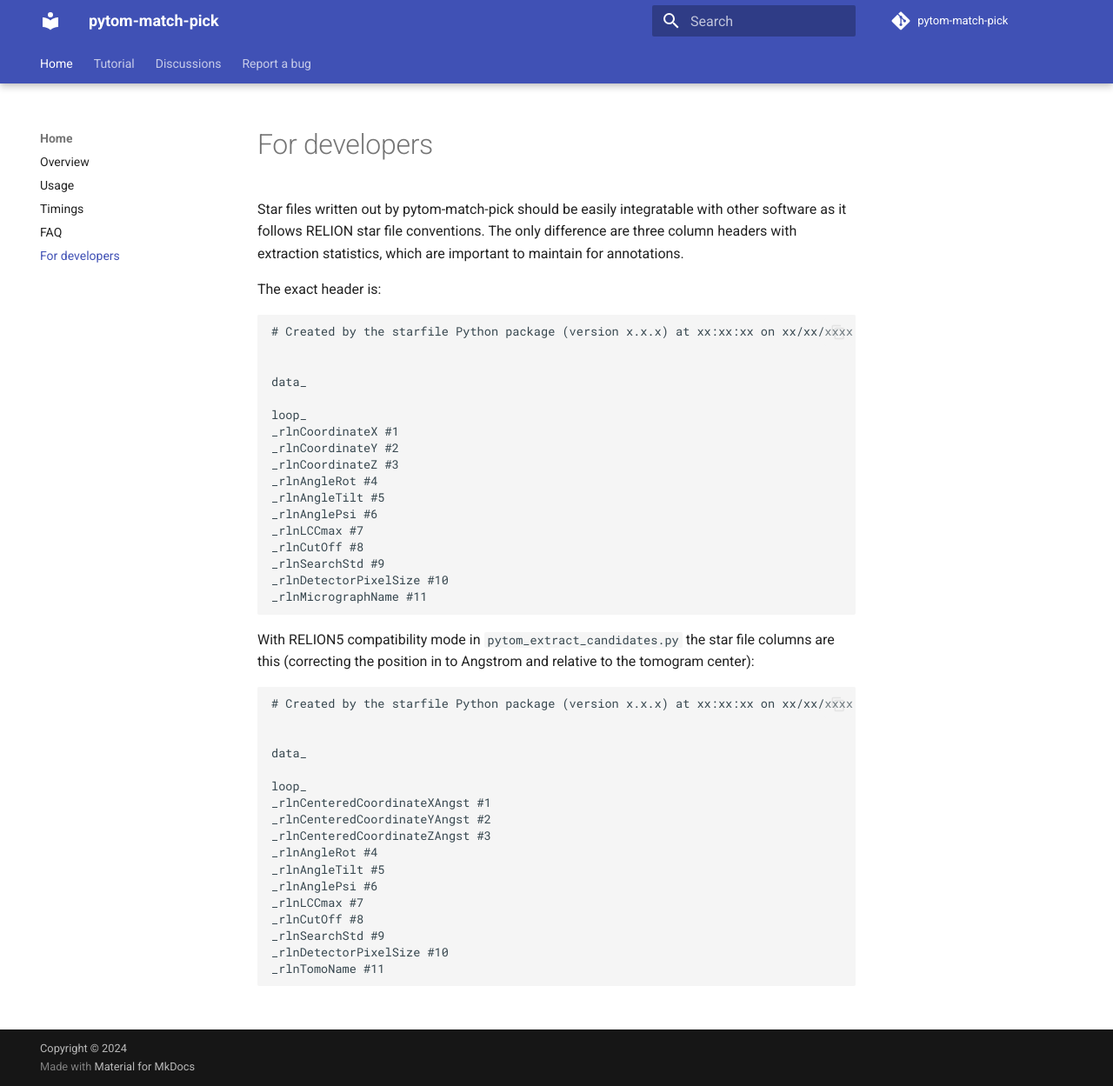
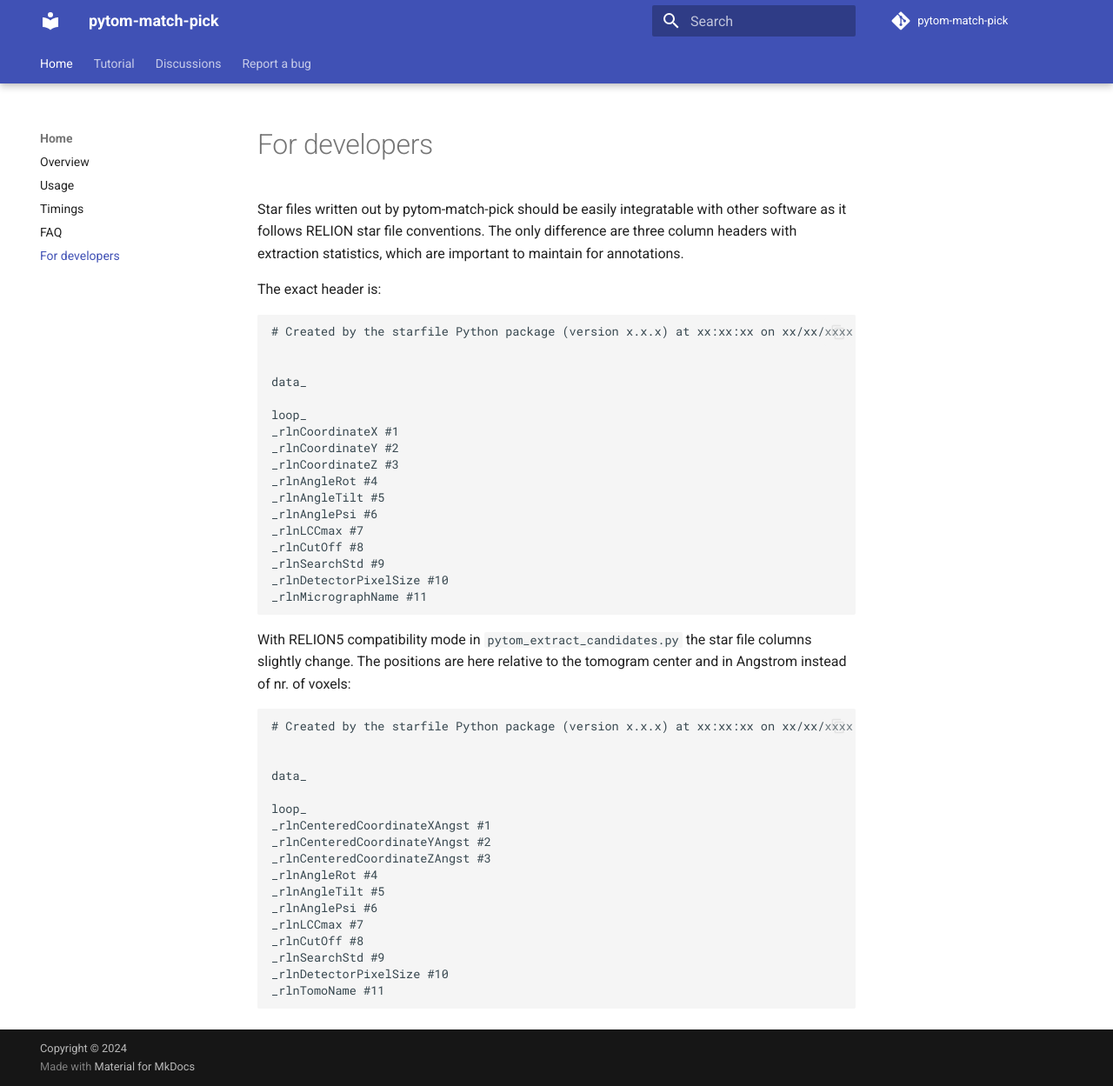
Before and after one commit to SBC-Utrecht/pytom-match-pick, an MkDocs documentation site: the page built from docs/Developers.md, in a window 1280 px wide and 1249 px high. Shown: the whole window at 87% size. Built offline with MkDocs 1.6.1 and Material for MkDocs 9.7.7, drawn with Linux system fonts in a browser that asks for light colours; comment, search, counter and statistics services are not loaded.

Commit message:
Update Developers.md (#205)

````diff
--- a/docs/Developers.md
+++ b/docs/Developers.md
@@ -23,8 +23,8 @@ _rlnMicrographName #11
 ```
 
 With RELION5 compatibility mode in `pytom_extract_candidates.py` the star file
-columns are this (correcting the position in to Angstrom and relative to the
-tomogram center):
+columns slightly change. The positions are here relative to the tomogram center
+and in Angstrom instead of nr. of voxels:
 
 ```
 # Created by the starfile Python package (version x.x.x) at xx:xx:xx on xx/xx/xxxx
````
